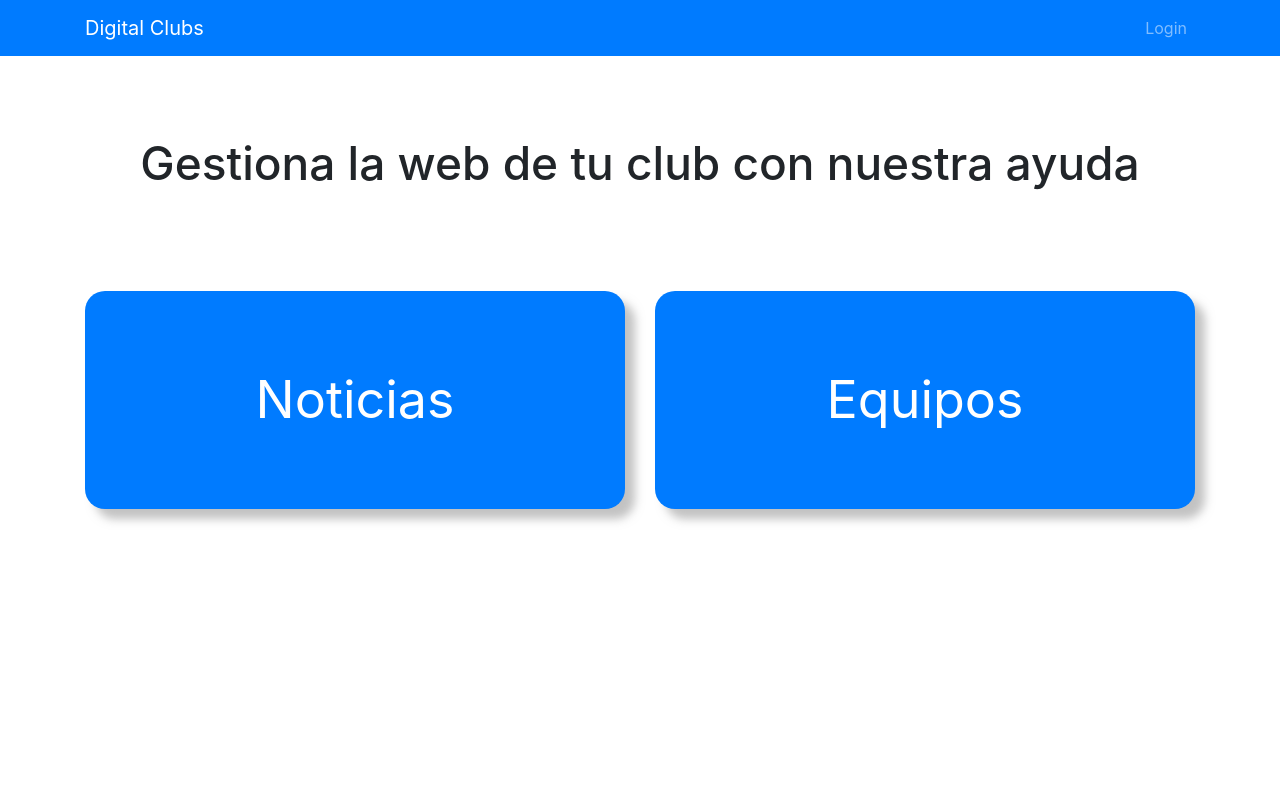
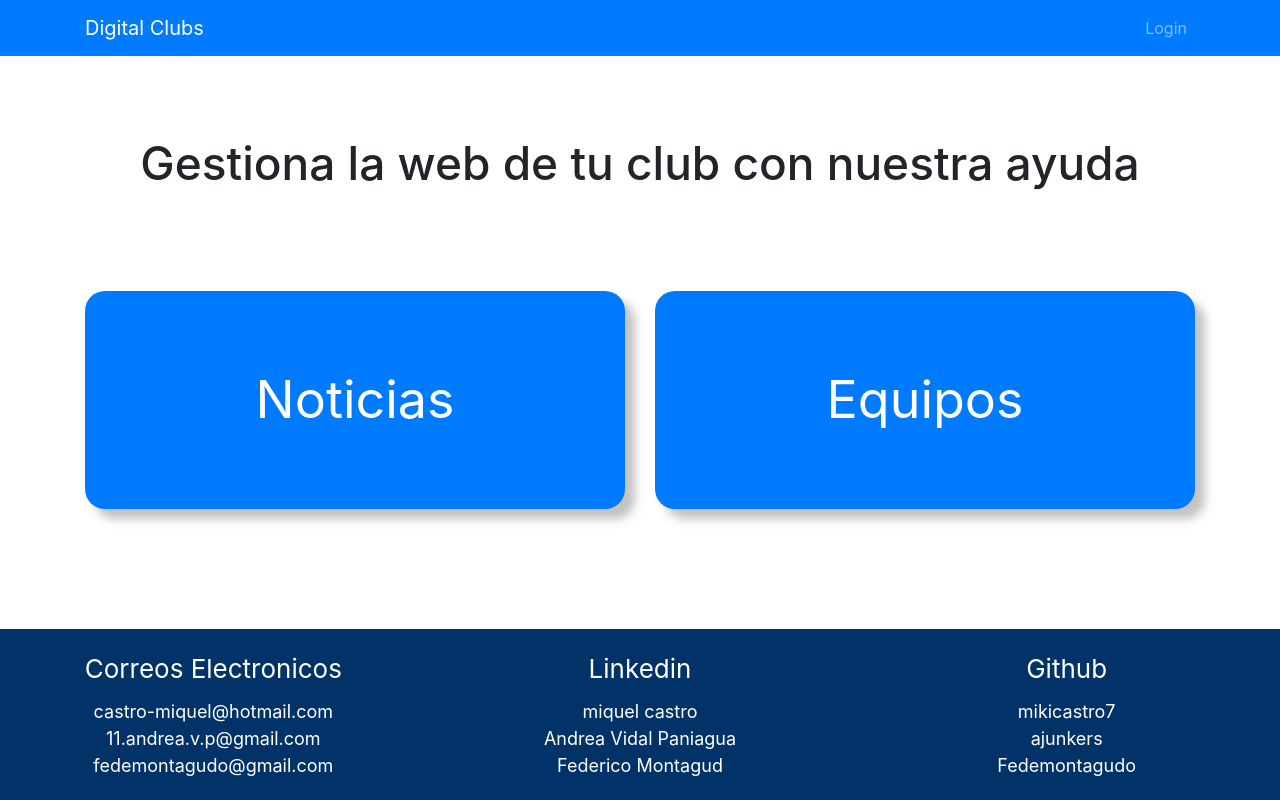
Before and after one commit to mikicastro7/digitalClub_front_gestor, a React (Create React App) app: page /home in a window 1280 px wide. Built offline with nearby package versions, Linux system fonts and the light colour scheme; the HTML template or start-up script is replaced by a standard one.

Commit message:
Añado footer con datos de contacto

```diff
--- a/src/App.jsx
+++ b/src/App.jsx
@@ -4,6 +4,7 @@ import {
 import React from "react";
 import RutaProtegida from "./Components/RutaProtegida";
 import NavbarDisplay from "./Components/UIcomponents/NavbarDisplay";
+import Footer from "./Components/UIcomponents/Footer";
 import Login from "./paginas/Login";
 import MostrarNoticias from "./paginas/Noticias/MostrarNoticias";
 import AddNoticia from "./paginas/Noticias/AddNoticia";
@@ -68,6 +69,7 @@ const App = () => (
           </Route>
         </Switch>
       </div>
+      <Footer />
     </ContextoUsuarioProvider>
   </Router>
 );
--- /dev/null
+++ b/src/Components/UIcomponents/Footer.jsx
@@ -0,0 +1,44 @@
+import React from "react";
+
+const Footer = () => (
+  <footer className="footer-bottom row">
+    <ul className="list-unstyled col-xs-12 col-md-4">
+      <li className="link-titulo">Correos Electronicos</li>
+      <li>
+        <a href="mailto:castro-miquel@hotmail.com">castro-miquel@hotmail.com</a>
+      </li>
+      <li>
+        <a href="mailto:11.andrea.v.p@gmail.com">11.andrea.v.p@gmail.com</a>
+      </li>
+      <li>
+        <a href="mailto:fedemontagudo@gmail.com">fedemontagudo@gmail.com</a>
+      </li>
+    </ul>
+    <ul className="list-unstyled col-xs-12 col-md-4">
+      <li className="link-titulo">Linkedin</li>
+      <li>
+        <a href="https://www.linkedin.com/in/miquel-castro-b41450135/">miquel castro</a>
+      </li>
+      <li>
+        <a href="https://www.linkedin.com/in/andrea-vidal-paniagua-789559104/">Andrea Vidal Paniagua</a>
+      </li>
+      <li>
+        <a href="https://www.linkedin.com/in/fede-montagud/">Federico Montagud</a>
+      </li>
+    </ul>
+    <ul className="list-unstyled col-xs-12 col-md-4">
+      <li className="link-titulo">Github</li>
+      <li>
+        <a href="https://github.com/mikicastro7">mikicastro7</a>
+      </li>
+      <li>
+        <a href="https://github.com/ajunkers">ajunkers</a>
+      </li>
+      <li>
+        <a href="https://github.com/Fedemontagudo">Fedemontagudo</a>
+      </li>
+    </ul>
+  </footer>
+);
+
+export default Footer;
--- a/src/index.css
+++ b/src/index.css
@@ -1,6 +1,54 @@
 * {
   padding: 0px;
   margin: 0px;
+}
+
+html {
+  height: 100%;
+  box-sizing: border-box;
+}
+
+body {
+  position: relative;
+  margin: 0;
+  padding-bottom: 200px;
+  min-height: 100%;
+}
+
+footer {
+  position: absolute;
+  right: 0;
+  bottom: 0;
+  left: 0;
+  background: #013369;
+  color: white;
+  padding-bottom: 5px;
+}
+
+.link-titulo {
+  font-size: 26px;
+  text-align: center;
+  margin-top: 20px;
+  margin-bottom: 10px;
+}
+
+footer ul li a {
+  color: white;
+  font-size: 18px;
+}
+
+footer ul li a:hover {
+  color: #dbebfb;
+  font-size: 18px;
+}
+
+footer ul li {
+  text-align: center;
+}
+
+.footer-bottom {
+  margin-right: 0px !important;
+  margin-left: 0px !important;
 }
 
 section h2 {
```
